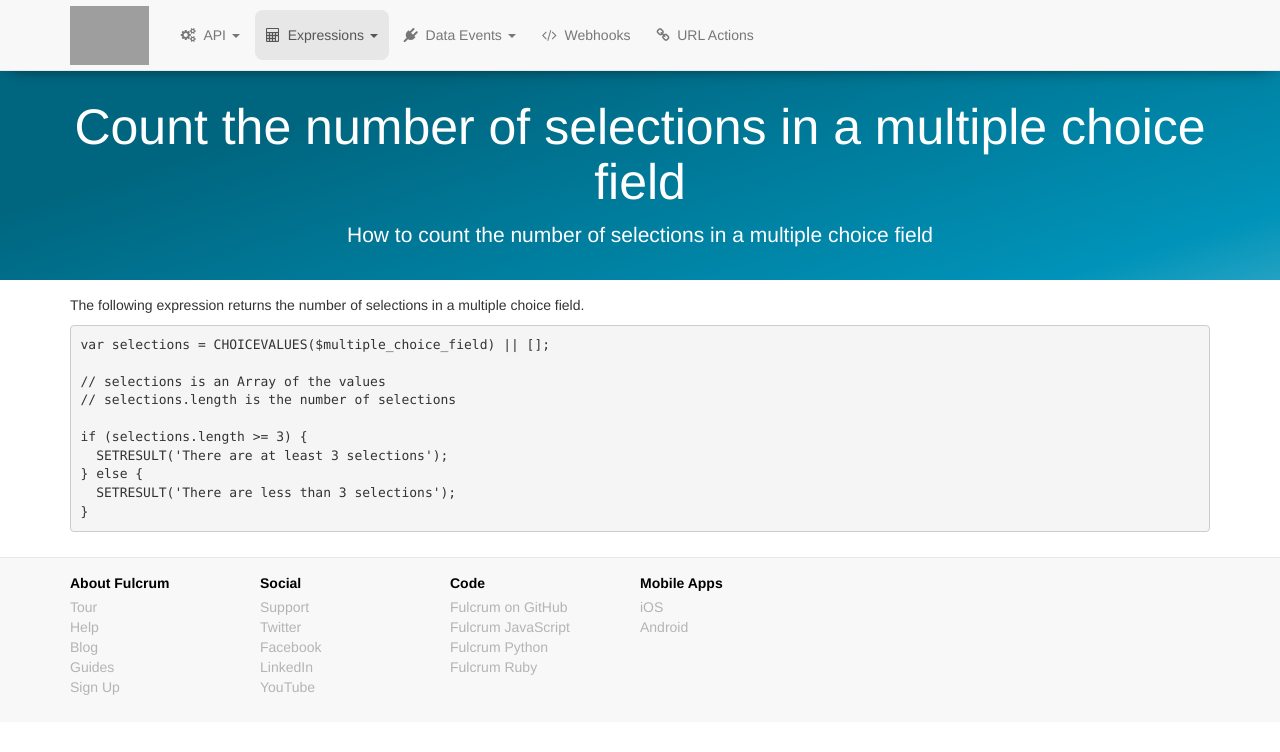
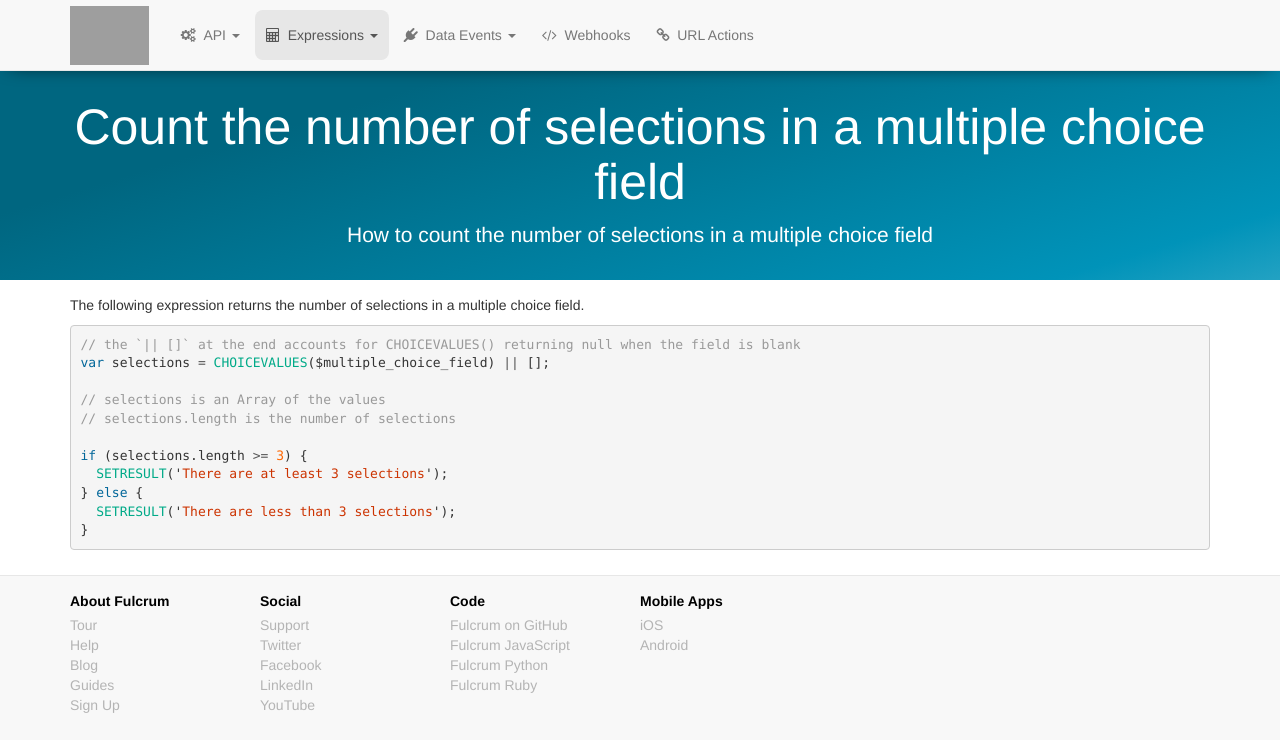
Before and after one commit to rylincoln/developer.fulcrumapp.com, a Jekyll site: the page built from _expression-examples/count-number-of-multiple-choice-selections.md, in a window 1280 px wide. Shown: the top 752 px of the page. Built offline with Jekyll 4.4.1, drawn with Linux system fonts in a browser that asks for light colours; nearby versions of some CDN libraries; grey boxes are pictures that could not be loaded.

Commit message:
Add an educational comment. Pay the sin tax.

````diff
--- a/_expression-examples/count-number-of-multiple-choice-selections.md
+++ b/_expression-examples/count-number-of-multiple-choice-selections.md
@@ -8,7 +8,8 @@ category: section
 
 The following expression returns the number of selections in a multiple choice field.
 
-```
+```js
+// the `|| []` at the end accounts for CHOICEVALUES() returning null when the field is blank
 var selections = CHOICEVALUES($multiple_choice_field) || [];
 
 // selections is an Array of the values
````
